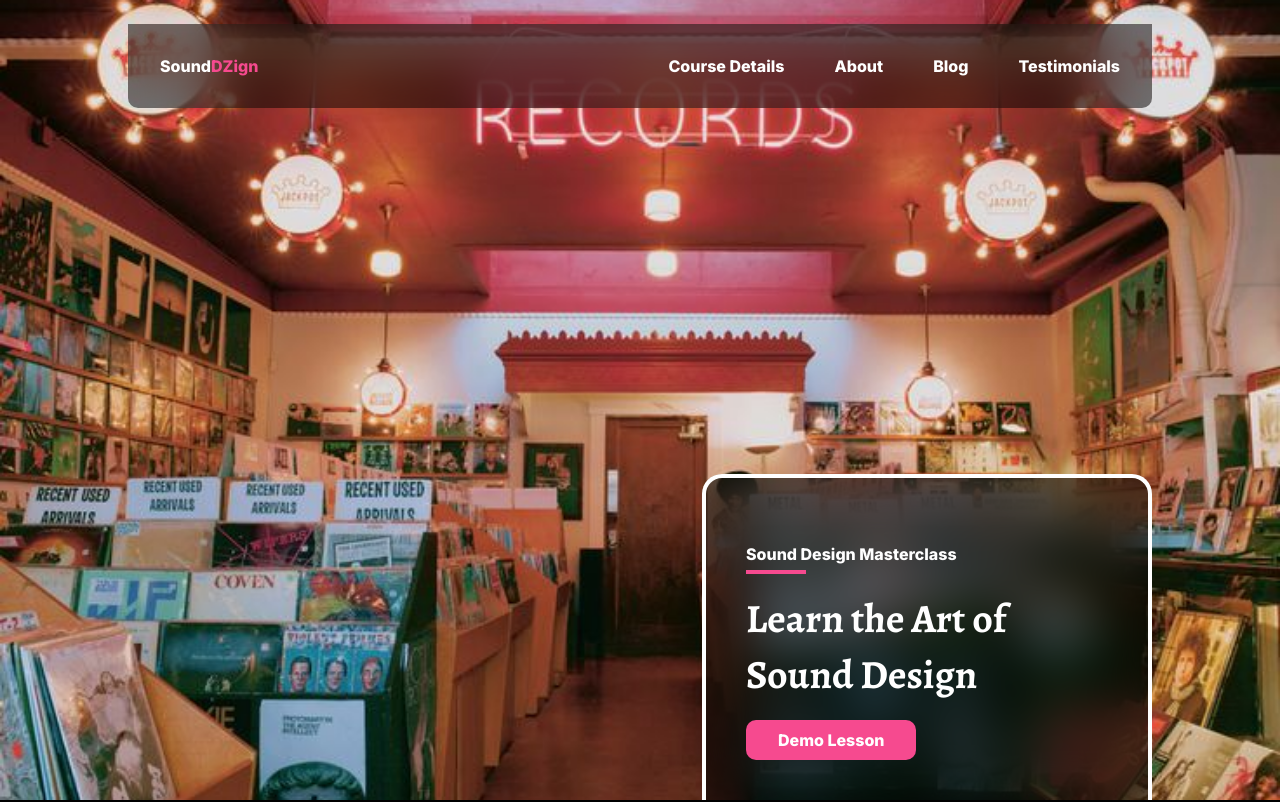
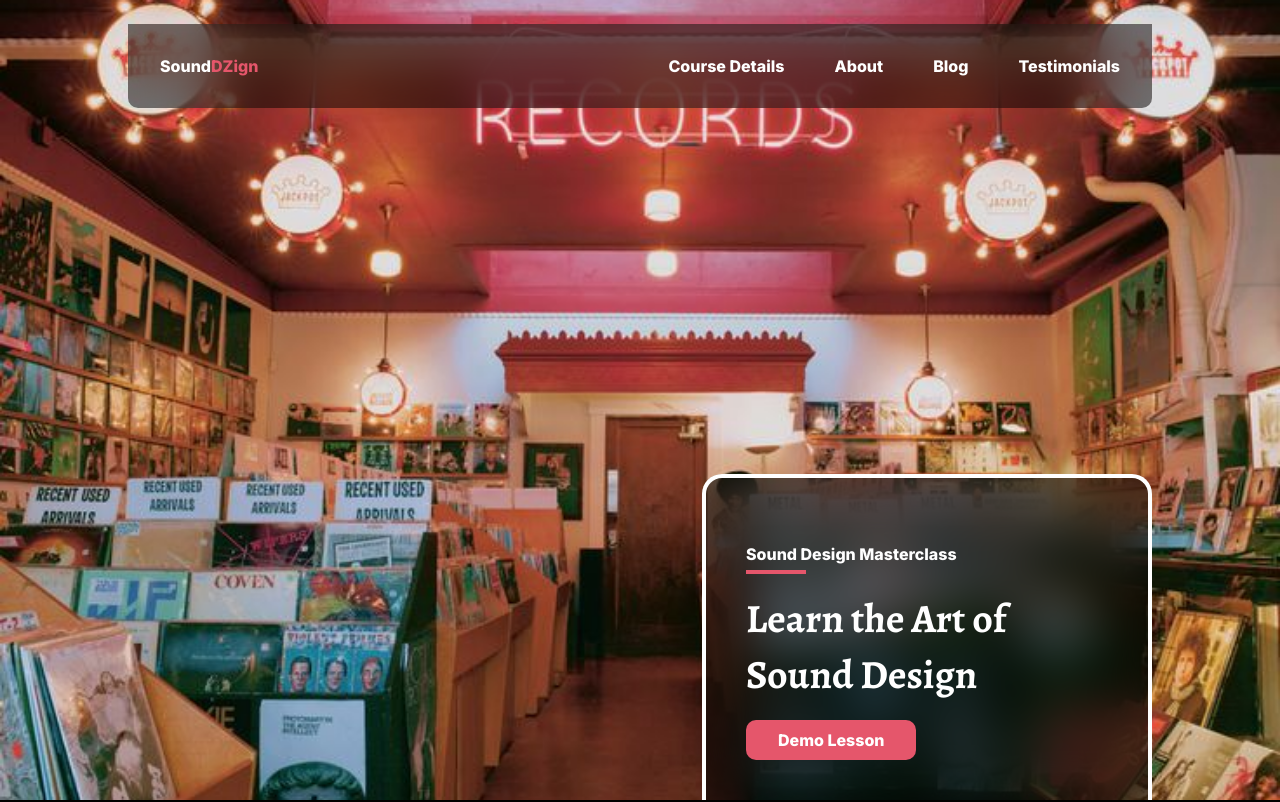
Before and after one commit to se1ind/figma-to-react, a React (Vite) app in the folder figmaproject/: page / in a window 1280 px wide. Shown: the top 802 px of the page. Built offline with nearby package versions, Linux system fonts and the light colour scheme.

Commit message:
redcolor

```diff
--- a/figmaproject/src/index.css
+++ b/figmaproject/src/index.css
@@ -1,6 +1,6 @@
 :root{
     --dark-color:#181e1e;
-    --red-color:#f64a8f;
+    --red-color:#e5566b;
     --purple-color:#a98af9;
     --pink-color:#f4826d;
 
```
